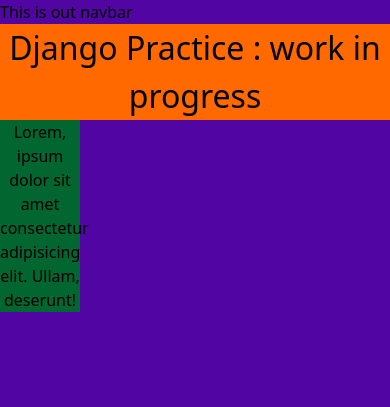
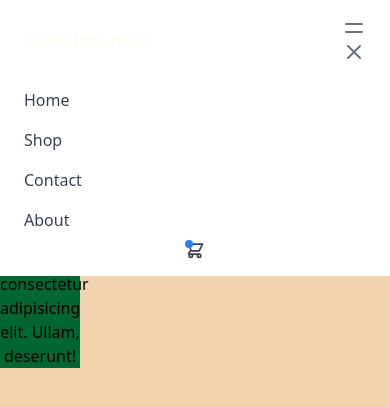
Before and after one commit to Nishant1719/Django, a Django app: page / in a window 390 px wide. Shown: the top 407 px of the page. Run offline with Django 5.2, Linux system fonts and the light colour scheme; some libraries are stand-ins or nearby versions.

Commit message:
Update styles and layout for improved UI and responsiveness

```diff
--- a/Djangopractice/DjangoApp/static/style.css
+++ b/Djangopractice/DjangoApp/static/style.css
@@ -1,9 +1,9 @@
 body{
-    background: rgb(81, 5, 162);
+    background: rgb(243, 211, 175);
 }
 
 h1{
-    color: rgb(246, 186, 122);
+    color: rgb(0, 0, 0);
     text-align: center;
     font-size: 2em;
 }
--- a/Djangopractice/DjangoApp/urls.py
+++ b/Djangopractice/DjangoApp/urls.py
@@ -6,5 +6,5 @@ from . import views
 #localhost:8000/DjangoApp/about/
 urlpatterns = [
     path('',views.all_DjangoApp,name="all_DjangoApp"),
-    path('about',views.about_app,name="about_app"),
+    path('/about',views.about_app,name="about_app"),
 ]
--- a/Djangopractice/static/style.css
+++ b/Djangopractice/static/style.css
@@ -1,5 +1,5 @@
 body{
-    background: rgb(81, 5, 162);
+    background: rgb(243, 211, 175);
 }
 
 h1{
--- a/Djangopractice/templates/layout.html
+++ b/Djangopractice/templates/layout.html
@@ -1,16 +1,131 @@
-{% load static tailwind_tags %}
-{% load static %}
+{% load static tailwind_tags %} {% load static %}
 <!DOCTYPE html>
 <html lang="en">
-<head>
-    <meta charset="UTF-8">
-    <meta name="viewport" content="width=device-width, initial-scale=1.0">
+  <head>
+    <meta charset="UTF-8" />
+    <meta name="viewport" content="width=device-width, initial-scale=1.0" />
     <title>{% block title %}Default Title{% endblock %}</title>
-    <link rel="stylesheet" href="{% static 'style.css' %}">
+    <link rel="stylesheet" href="{% static 'style.css' %}" />
     {% tailwind_css %}
-</head>
-<body>
-    <nav>This is out navbar</nav>
+  </head>
+  <body>
+    <nav
+      x-data="{ isOpen: false }"
+      class="relative bg-white shadow dark:bg-gray-800"
+    >
+      <div
+        class="container px-6 py-4 mx-auto md:flex md:justify-between md:items-center"
+      >
+        <div class="flex items-center justify-between">
+          {% comment %} <a href="#">
+            {% comment %} <img
+              class="w-auto h-6 sm:h-7"
+              src="#"
+              alt=""
+            />
+          </a> {% endcomment %}
+          <a href="#" class="text-amber-50">Home Icon Here!</a>
+          <!-- Mobile menu button -->
+          <div class="flex lg:hidden">
+            <button
+              x-cloak
+              @click="isOpen = !isOpen"
+              type="button"
+              class="text-gray-500 dark:text-gray-200 hover:text-gray-600 dark:hover:text-gray-400 focus:outline-none focus:text-gray-600 dark:focus:text-gray-400"
+              aria-label="toggle menu"
+            >
+              <svg
+                x-show="!isOpen"
+                xmlns="http://www.w3.org/2000/svg"
+                class="w-6 h-6"
+                fill="none"
+                viewBox="0 0 24 24"
+                stroke="currentColor"
+                stroke-width="2"
+              >
+                <path
+                  stroke-linecap="round"
+                  stroke-linejoin="round"
+                  d="M4 8h16M4 16h16"
+                />
+              </svg>
+
+              <svg
+                x-show="isOpen"
+                xmlns="http://www.w3.org/2000/svg"
+                class="w-6 h-6"
+                fill="none"
+                viewBox="0 0 24 24"
+                stroke="currentColor"
+                stroke-width="2"
+              >
+                <path
+                  stroke-linecap="round"
+                  stroke-linejoin="round"
+                  d="M6 18L18 6M6 6l12 12"
+                />
+              </svg>
+            </button>
+          </div>
+        </div>
+
+        <!-- Mobile Menu open: "block", Menu closed: "hidden" -->
+        <div
+          x-cloak
+          :class="[isOpen ? 'translate-x-0 opacity-100 ' : 'opacity-0 -translate-x-full']"
+          class="absolute inset-x-0 z-20 w-full px-6 py-4 transition-all duration-300 ease-in-out bg-white dark:bg-gray-800 md:mt-0 md:p-0 md:top-0 md:relative md:bg-transparent md:w-auto md:opacity-100 md:translate-x-0 md:flex md:items-center"
+        >
+          <div class="flex flex-col md:flex-row md:mx-6">
+            <a
+              class="my-2 text-gray-700 transition-colors duration-300 transform dark:text-gray-200 hover:text-blue-500 dark:hover:text-blue-400 md:mx-4 md:my-0"
+              href="#"
+              >Home</a
+            >
+            <a
+              class="my-2 text-gray-700 transition-colors duration-300 transform dark:text-gray-200 hover:text-blue-500 dark:hover:text-blue-400 md:mx-4 md:my-0"
+              href="#"
+              >Shop</a
+            >
+            <a
+              class="my-2 text-gray-700 transition-colors duration-300 transform dark:text-gray-200 hover:text-blue-500 dark:hover:text-blue-400 md:mx-4 md:my-0"
+              href="#"
+              >Contact</a
+            >
+            <a
+              class="my-2 text-gray-700 transition-colors duration-300 transform dark:text-gray-200 hover:text-blue-500 dark:hover:text-blue-400 md:mx-4 md:my-0"
+              href="#"
+              >About</a
+            >
+          </div>
+
+          <div class="flex justify-center md:block">
+            <a
+              class="relative text-gray-700 transition-colors duration-300 transform dark:text-gray-200 hover:text-gray-600 dark:hover:text-gray-300"
+              href="#"
+            >
+              <svg
+                class="w-5 h-5"
+                viewBox="0 0 24 24"
+                fill="none"
+                xmlns="http://www.w3.org/2000/svg"
+              >
+                <path
+                  d="M3 3H5L5.4 5M7 13H17L21 5H5.4M7 13L5.4 5M7 13L4.70711 15.2929C4.07714 15.9229 4.52331 17 5.41421 17H17M17 17C15.8954 17 15 17.8954 15 19C15 20.1046 15.8954 21 17 21C18.1046 21 19 20.1046 19 19C19 17.8954 18.1046 17 17 17ZM9 19C9 20.1046 8.10457 21 7 21C5.89543 21 5 20.1046 5 19C5 17.8954 5.89543 17 7 17C8.10457 17 9 17.8954 9 19Z"
+                  stroke="currentColor"
+                  stroke-width="2"
+                  stroke-linecap="round"
+                  stroke-linejoin="round"
+                />
+              </svg>
+
+              <span
+                class="absolute top-0 left-0 p-1 text-xs text-white bg-blue-500 rounded-full"
+              ></span>
+            </a>
+          </div>
+        </div>
+      </div>
+    </nav>
     {% block content %}{% endblock %}
-</body>
+  </body>
 </html>
--- a/Djangopractice/theme/static/css/dist/styles.css
+++ b/Djangopractice/theme/static/css/dist/styles.css
@@ -10,13 +10,29 @@
       "Courier New", monospace;
     --color-orange-500: oklch(70.5% 0.213 47.604);
     --color-orange-950: oklch(26.6% 0.079 36.259);
+    --color-amber-50: oklch(98.7% 0.022 95.277);
     --color-green-800: oklch(44.8% 0.119 151.328);
+    --color-blue-400: oklch(70.7% 0.165 254.624);
+    --color-blue-500: oklch(62.3% 0.214 259.815);
     --color-gray-50: oklch(98.5% 0.002 247.839);
+    --color-gray-200: oklch(92.8% 0.006 264.531);
+    --color-gray-300: oklch(87.2% 0.01 258.338);
+    --color-gray-400: oklch(70.7% 0.022 261.325);
+    --color-gray-500: oklch(55.1% 0.027 264.364);
+    --color-gray-600: oklch(44.6% 0.03 256.802);
+    --color-gray-700: oklch(37.3% 0.034 259.733);
+    --color-gray-800: oklch(27.8% 0.033 256.848);
+    --color-white: #fff;
     --spacing: 0.25rem;
+    --text-xs: 0.75rem;
+    --text-xs--line-height: calc(1 / 0.75);
     --text-5xl: 3rem;
     --text-5xl--line-height: 1;
     --tracking-normal: 0em;
     --leading-normal: 1.5;
+    --ease-in-out: cubic-bezier(0.4, 0, 0.2, 1);
+    --default-transition-duration: 150ms;
+    --default-transition-timing-function: cubic-bezier(0.4, 0, 0.2, 1);
     --default-font-family: var(--font-sans);
     --default-mono-font-family: var(--font-mono);
   }
@@ -169,8 +185,26 @@
   }
 }
 @layer utilities {
+  .absolute {
+    position: absolute;
+  }
+  .relative {
+    position: relative;
+  }
   .static {
     position: static;
+  }
+  .inset-x-0 {
+    inset-inline: calc(var(--spacing) * 0);
+  }
+  .top-0 {
+    top: calc(var(--spacing) * 0);
+  }
+  .left-0 {
+    left: calc(var(--spacing) * 0);
+  }
+  .z-20 {
+    z-index: 20;
   }
   .container {
     width: 100%;
@@ -203,23 +237,70 @@
   .mx-auto {
     margin-inline: auto;
   }
+  .my-2 {
+    margin-block: calc(var(--spacing) * 2);
+  }
   .block {
     display: block;
   }
   .flex {
     display: flex;
   }
+  .hidden {
+    display: none;
+  }
+  .h-5 {
+    height: calc(var(--spacing) * 5);
+  }
+  .h-6 {
+    height: calc(var(--spacing) * 6);
+  }
   .h-screen {
     height: 100vh;
+  }
+  .w-5 {
+    width: calc(var(--spacing) * 5);
+  }
+  .w-6 {
+    width: calc(var(--spacing) * 6);
   }
   .w-20 {
     width: calc(var(--spacing) * 20);
   }
+  .w-auto {
+    width: auto;
+  }
+  .w-full {
+    width: 100%;
+  }
+  .-translate-x-full {
+    --tw-translate-x: -100%;
+    translate: var(--tw-translate-x) var(--tw-translate-y);
+  }
+  .translate-x-0 {
+    --tw-translate-x: calc(var(--spacing) * 0);
+    translate: var(--tw-translate-x) var(--tw-translate-y);
+  }
+  .transform {
+    transform: var(--tw-rotate-x,) var(--tw-rotate-y,) var(--tw-rotate-z,) var(--tw-skew-x,) var(--tw-skew-y,);
+  }
+  .flex-col {
+    flex-direction: column;
+  }
   .items-center {
     align-items: center;
   }
+  .justify-between {
+    justify-content: space-between;
+  }
   .justify-center {
     justify-content: center;
+  }
+  .rounded-full {
+    border-radius: calc(infinity * 1px);
+  }
+  .bg-blue-500 {
+    background-color: var(--color-blue-500);
   }
   .bg-gray-50 {
     background-color: var(--color-gray-50);
@@ -233,6 +314,21 @@
   .bg-orange-950 {
     background-color: var(--color-orange-950);
   }
+  .bg-white {
+    background-color: var(--color-white);
+  }
+  .p-1 {
+    padding: calc(var(--spacing) * 1);
+  }
+  .px-6 {
+    padding-inline: calc(var(--spacing) * 6);
+  }
+  .py-4 {
+    padding-block: calc(var(--spacing) * 4);
+  }
+  .py-5 {
+    padding-block: calc(var(--spacing) * 5);
+  }
   .text-center {
     text-align: center;
   }
@@ -243,6 +339,10 @@
     font-size: var(--text-5xl);
     line-height: var(--tw-leading, var(--text-5xl--line-height));
   }
+  .text-xs {
+    font-size: var(--text-xs);
+    line-height: var(--tw-leading, var(--text-xs--line-height));
+  }
   .leading-normal {
     --tw-leading: var(--leading-normal);
     line-height: var(--leading-normal);
@@ -251,6 +351,225 @@
     --tw-tracking: var(--tracking-normal);
     letter-spacing: var(--tracking-normal);
   }
+  .text-amber-50 {
+    color: var(--color-amber-50);
+  }
+  .text-gray-500 {
+    color: var(--color-gray-500);
+  }
+  .text-gray-700 {
+    color: var(--color-gray-700);
+  }
+  .text-white {
+    color: var(--color-white);
+  }
+  .opacity-0 {
+    opacity: 0%;
+  }
+  .opacity-100 {
+    opacity: 100%;
+  }
+  .shadow {
+    --tw-shadow: 0 1px 3px 0 var(--tw-shadow-color, rgb(0 0 0 / 0.1)), 0 1px 2px -1px var(--tw-shadow-color, rgb(0 0 0 / 0.1));
+    box-shadow: var(--tw-inset-shadow), var(--tw-inset-ring-shadow), var(--tw-ring-offset-shadow), var(--tw-ring-shadow), var(--tw-shadow);
+  }
+  .transition-all {
+    transition-property: all;
+    transition-timing-function: var(--tw-ease, var(--default-transition-timing-function));
+    transition-duration: var(--tw-duration, var(--default-transition-duration));
+  }
+  .transition-colors {
+    transition-property: color, background-color, border-color, outline-color, text-decoration-color, fill, stroke, --tw-gradient-from, --tw-gradient-via, --tw-gradient-to;
+    transition-timing-function: var(--tw-ease, var(--default-transition-timing-function));
+    transition-duration: var(--tw-duration, var(--default-transition-duration));
+  }
+  .duration-300 {
+    --tw-duration: 300ms;
+    transition-duration: 300ms;
+  }
+  .ease-in-out {
+    --tw-ease: var(--ease-in-out);
+    transition-timing-function: var(--ease-in-out);
+  }
+  @media (hover: hover) {
+    .hover\:text-blue-500:hover {
+      color: var(--color-blue-500);
+    }
+  }
+  @media (hover: hover) {
+    .hover\:text-gray-600:hover {
+      color: var(--color-gray-600);
+    }
+  }
+  .focus\:text-gray-600:focus {
+    color: var(--color-gray-600);
+  }
+  .focus\:outline-none:focus {
+    --tw-outline-style: none;
+    outline-style: none;
+  }
+  @media (width >= 40rem) {
+    .sm\:h-7 {
+      height: calc(var(--spacing) * 7);
+    }
+  }
+  @media (width >= 48rem) {
+    .md\:relative {
+      position: relative;
+    }
+  }
+  @media (width >= 48rem) {
+    .md\:top-0 {
+      top: calc(var(--spacing) * 0);
+    }
+  }
+  @media (width >= 48rem) {
+    .md\:mx-4 {
+      margin-inline: calc(var(--spacing) * 4);
+    }
+  }
+  @media (width >= 48rem) {
+    .md\:mx-6 {
+      margin-inline: calc(var(--spacing) * 6);
+    }
+  }
+  @media (width >= 48rem) {
+    .md\:my-0 {
+      margin-block: calc(var(--spacing) * 0);
+    }
+  }
+  @media (width >= 48rem) {
+    .md\:mt-0 {
+      margin-top: calc(var(--spacing) * 0);
+    }
+  }
+  @media (width >= 48rem) {
+    .md\:block {
+      display: block;
+    }
+  }
+  @media (width >= 48rem) {
+    .md\:flex {
+      display: flex;
+    }
+  }
+  @media (width >= 48rem) {
+    .md\:w-auto {
+      width: auto;
+    }
+  }
+  @media (width >= 48rem) {
+    .md\:translate-x-0 {
+      --tw-translate-x: calc(var(--spacing) * 0);
+      translate: var(--tw-translate-x) var(--tw-translate-y);
+    }
+  }
+  @media (width >= 48rem) {
+    .md\:flex-row {
+      flex-direction: row;
+    }
+  }
+  @media (width >= 48rem) {
+    .md\:items-center {
+      align-items: center;
+    }
+  }
+  @media (width >= 48rem) {
+    .md\:justify-between {
+      justify-content: space-between;
+    }
+  }
+  @media (width >= 48rem) {
+    .md\:bg-transparent {
+      background-color: transparent;
+    }
+  }
+  @media (width >= 48rem) {
+    .md\:p-0 {
+      padding: calc(var(--spacing) * 0);
+    }
+  }
+  @media (width >= 48rem) {
+    .md\:opacity-100 {
+      opacity: 100%;
+    }
+  }
+  @media (width >= 64rem) {
+    .lg\:hidden {
+      display: none;
+    }
+  }
+  @media (prefers-color-scheme: dark) {
+    .dark\:bg-gray-800 {
+      background-color: var(--color-gray-800);
+    }
+  }
+  @media (prefers-color-scheme: dark) {
+    .dark\:text-gray-200 {
+      color: var(--color-gray-200);
+    }
+  }
+  @media (prefers-color-scheme: dark) {
+    @media (hover: hover) {
+      .dark\:hover\:text-blue-400:hover {
+        color: var(--color-blue-400);
+      }
+    }
+  }
+  @media (prefers-color-scheme: dark) {
+    @media (hover: hover) {
+      .dark\:hover\:text-gray-300:hover {
+        color: var(--color-gray-300);
+      }
+    }
+  }
+  @media (prefers-color-scheme: dark) {
+    @media (hover: hover) {
+      .dark\:hover\:text-gray-400:hover {
+        color: var(--color-gray-400);
+      }
+    }
+  }
+  @media (prefers-color-scheme: dark) {
+    .dark\:focus\:text-gray-400:focus {
+      color: var(--color-gray-400);
+    }
+  }
+}
+@property --tw-translate-x {
+  syntax: "*";
+  inherits: false;
+  initial-value: 0;
+}
+@property --tw-translate-y {
+  syntax: "*";
+  inherits: false;
+  initial-value: 0;
+}
+@property --tw-translate-z {
+  syntax: "*";
+  inherits: false;
+  initial-value: 0;
+}
+@property --tw-rotate-x {
+  syntax: "*";
+  inherits: false;
+}
+@property --tw-rotate-y {
+  syntax: "*";
+  inherits: false;
+}
+@property --tw-rotate-z {
+  syntax: "*";
+  inherits: false;
+}
+@property --tw-skew-x {
+  syntax: "*";
+  inherits: false;
+}
+@property --tw-skew-y {
+  syntax: "*";
+  inherits: false;
 }
 @property --tw-leading {
   syntax: "*";
@@ -260,11 +579,108 @@
   syntax: "*";
   inherits: false;
 }
+@property --tw-shadow {
+  syntax: "*";
+  inherits: false;
+  initial-value: 0 0 #0000;
+}
+@property --tw-shadow-color {
+  syntax: "*";
+  inherits: false;
+}
+@property --tw-shadow-alpha {
+  syntax: "<percentage>";
+  inherits: false;
+  initial-value: 100%;
+}
+@property --tw-inset-shadow {
+  syntax: "*";
+  inherits: false;
+  initial-value: 0 0 #0000;
+}
+@property --tw-inset-shadow-color {
+  syntax: "*";
+  inherits: false;
+}
+@property --tw-inset-shadow-alpha {
+  syntax: "<percentage>";
+  inherits: false;
+  initial-value: 100%;
+}
+@property --tw-ring-color {
+  syntax: "*";
+  inherits: false;
+}
+@property --tw-ring-shadow {
+  syntax: "*";
+  inherits: false;
+  initial-value: 0 0 #0000;
+}
+@property --tw-inset-ring-color {
+  syntax: "*";
+  inherits: false;
+}
+@property --tw-inset-ring-shadow {
+  syntax: "*";
+  inherits: false;
+  initial-value: 0 0 #0000;
+}
+@property --tw-ring-inset {
+  syntax: "*";
+  inherits: false;
+}
+@property --tw-ring-offset-width {
+  syntax: "<length>";
+  inherits: false;
+  initial-value: 0px;
+}
+@property --tw-ring-offset-color {
+  syntax: "*";
+  inherits: false;
+  initial-value: #fff;
+}
+@property --tw-ring-offset-shadow {
+  syntax: "*";
+  inherits: false;
+  initial-value: 0 0 #0000;
+}
+@property --tw-duration {
+  syntax: "*";
+  inherits: false;
+}
+@property --tw-ease {
+  syntax: "*";
+  inherits: false;
+}
 @layer properties {
   @supports ((-webkit-hyphens: none) and (not (margin-trim: inline))) or ((-moz-orient: inline) and (not (color:rgb(from red r g b)))) {
     *, ::before, ::after, ::backdrop {
+      --tw-translate-x: 0;
+      --tw-translate-y: 0;
+      --tw-translate-z: 0;
+      --tw-rotate-x: initial;
+      --tw-rotate-y: initial;
+      --tw-rotate-z: initial;
+      --tw-skew-x: initial;
+      --tw-skew-y: initial;
       --tw-leading: initial;
       --tw-tracking: initial;
+      --tw-shadow: 0 0 #0000;
+      --tw-shadow-color: initial;
+      --tw-shadow-alpha: 100%;
+      --tw-inset-shadow: 0 0 #0000;
+      --tw-inset-shadow-color: initial;
+      --tw-inset-shadow-alpha: 100%;
+      --tw-ring-color: initial;
+      --tw-ring-shadow: 0 0 #0000;
+      --tw-inset-ring-color: initial;
+      --tw-inset-ring-shadow: 0 0 #0000;
+      --tw-ring-inset: initial;
+      --tw-ring-offset-width: 0px;
+      --tw-ring-offset-color: #fff;
+      --tw-ring-offset-shadow: 0 0 #0000;
+      --tw-duration: initial;
+      --tw-ease: initial;
     }
   }
 }
```
